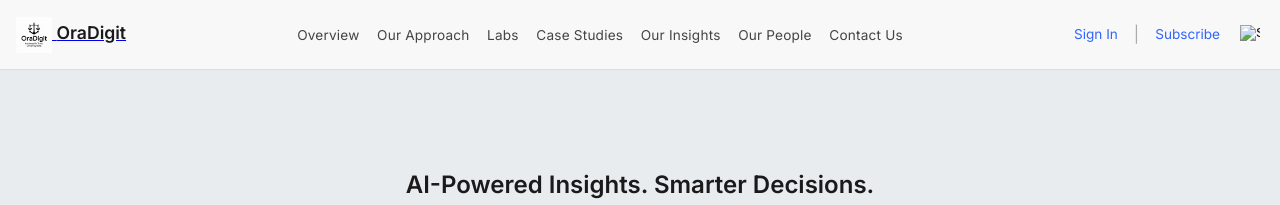
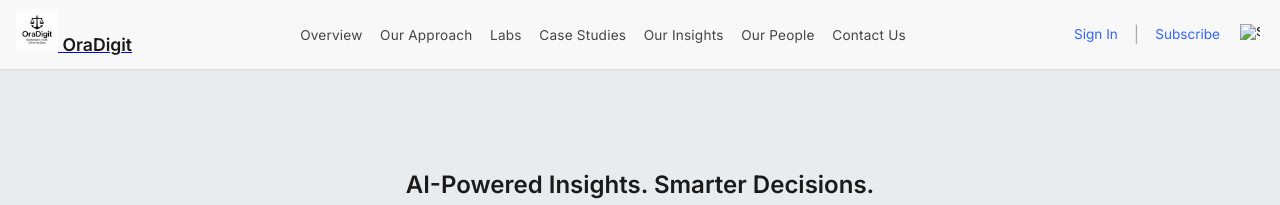
Before and after one commit to DataForSolution/oradigit-site, a Jekyll site: the page built from index.html, in a window 1280 px wide. Shown: the top 205 px of the page. Built offline with Jekyll 4.4.1, drawn with Linux system fonts in a browser that asks for light colours.

Commit message:
Adjust logo size and alignment in navigation for better visual balance

```diff
--- a/assets/css/style.css
+++ b/assets/css/style.css
@@ -47,10 +47,10 @@ header {
 }
 
 .logo-icon {
-  height: 36px;
-  vertical-align: middle;
+  height: 42px;         /* increase size */
+  width: auto;
+  object-fit: contain;
 }
-
 .logo-text {
   font-weight: 700;
   font-size: 1.1rem;
```
